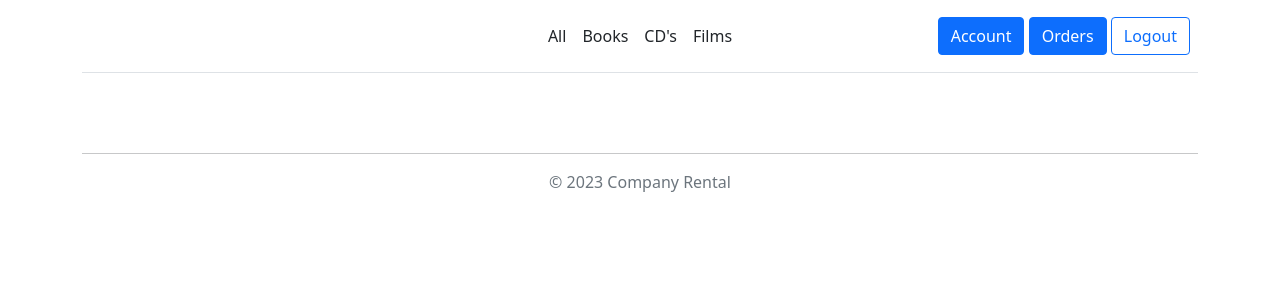
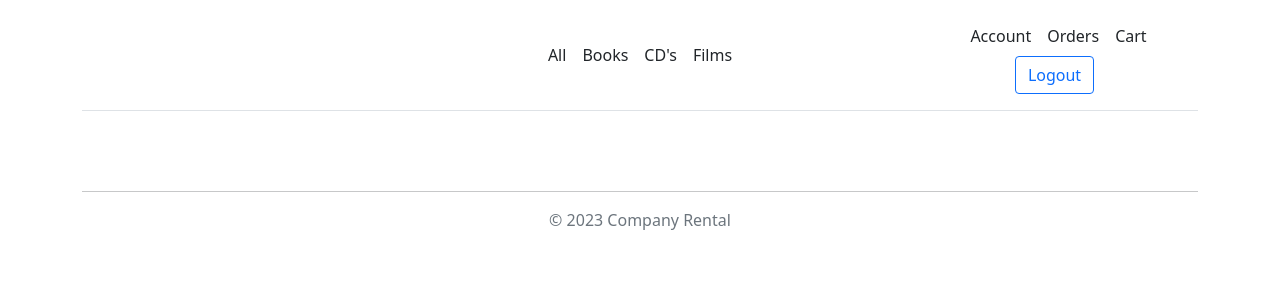
Before and after one commit to ktylzanowski/rental, a Django app: page / in a window 1280 px wide. Shown: the top 300 px of the page. Run offline with Django 4.2, Linux system fonts and the light colour scheme; the visitor is signed in with stand-in values (Sample User, id 1); data that the repository does not hold is empty.

Commit message:
css and minor changes

```diff
--- a/cart/views.py
+++ b/cart/views.py
@@ -3,9 +3,10 @@ from .models import CartItem
 from products.models import Order, OrderItem
 from django.shortcuts import redirect, render
 from django.utils import timezone
+from django.contrib.auth.mixins import LoginRequiredMixin
 
 
-class CartListView(View):
+class CartListView(LoginRequiredMixin, View):
 
     def get(self, request):
         items = CartItem.objects.filter(cart=request.user.id)
@@ -13,7 +14,7 @@ class CartListView(View):
         return render(request, "cart/cart.html", context)
 
 
-class CheckoutView(View):
+class CheckoutView(LoginRequiredMixin, View):
 
     def post(self, request):
         items = CartItem.objects.filter(cart=request.user.id)
--- a/rental/static/rental/css/home.css
+++ b/rental/static/rental/css/home.css
@@ -1,14 +1,5 @@
-.row{
-    padding-left: 15%;
-    padding-right: 15%;
+a{
+    text-decoration: none;
+    color: black;
+
 }
-
-.title{
-    text-align: center;
-    text-decoration: none;
-    font-size: 20px;
-}
-#oneItem{
-    margin-left: 38%;
-    margin-right: 38%;
-}
--- a/templates/base.html
+++ b/templates/base.html
@@ -8,7 +8,7 @@
           integrity="sha384-EVSTQN3/azprG1Anm3QDgpJLIm9Nao0Yz1ztcQTwFspd3yD65VohhpuuCOmLASjC" crossorigin="anonymous">
     <script src="https://cdn.jsdelivr.net/npm/bootstrap@5.0.2/dist/js/bootstrap.bundle.min.js"
         integrity="sha384-MrcW6ZMFYlzcLA8Nl+NtUVF0sA7MsXsP1UyJoMp4YLEuNSfAP+JcXn/tWtIaxVXM" crossorigin="anonymous"></script>
-
+    <link href="{% static 'rental/css/home.css' %}" rel="stylesheet">
 </head>
 <body>
 
--- a/templates/products/detailview.html
+++ b/templates/products/detailview.html
@@ -15,10 +15,12 @@
 				<div class="text-center">{{ object.band }}: {{ object.title }}</div>
 				<div class="text-center">Track list: {{ object.tracklist }}</div>
 			{% endif %}
+			{% if user.is_authenticated %}
 			<form method="POST" align='center'>
 				{% csrf_token %}
 				<button class="btn btn-primary">Add to Cart</button>
 			</form>
+			{% endif %}
 
 		</div>
 	</div>
--- a/templates/sections/header.html
+++ b/templates/sections/header.html
@@ -12,9 +12,13 @@
       </ul>
         {% if user.is_authenticated %}
          <div class="col-md-3 text-end">
-             <a href="{% url 'Account' user.pk %}"><button type="button" class="btn btn-primary">Account</button></a>
-             <a href="{% url 'Orders' %}"><button type="button" class="btn btn-primary">Orders</button></a>
-             <a href="{% url 'Logout' %}"><button type="button" class="btn btn-outline-primary me-2">Logout</button></a>
+             <ul class="nav col-12 col-md-auto mb-2 justify-content-center mb-md-0">
+                 <li><a href="{% url 'Account' user.pk %}" class="nav-link px-2 link-dark">Account</a></li>
+                 <li><a href="{% url 'Orders' %}" class="nav-link px-2 link-dark">Orders</a></li>
+                 <li><a href="{% url 'Cart' %}" class="nav-link px-2 link-dark">Cart</a></li>
+                 <li><a href="{% url 'Logout' %}"><button type="button" class="btn btn-outline-primary me-2">Logout</button></a>
+             </ul>
+
          </div>
         {% else %}
       <div class="col-md-3 text-end">
```
